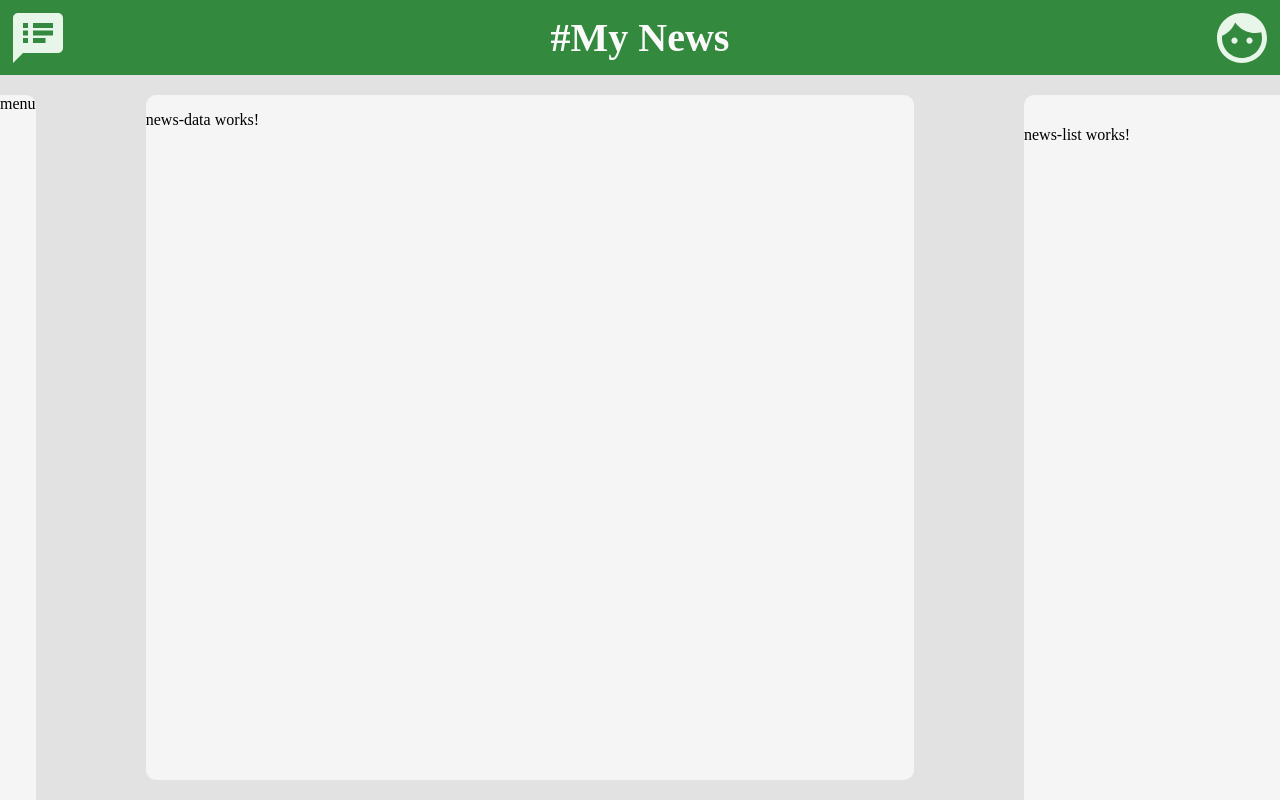
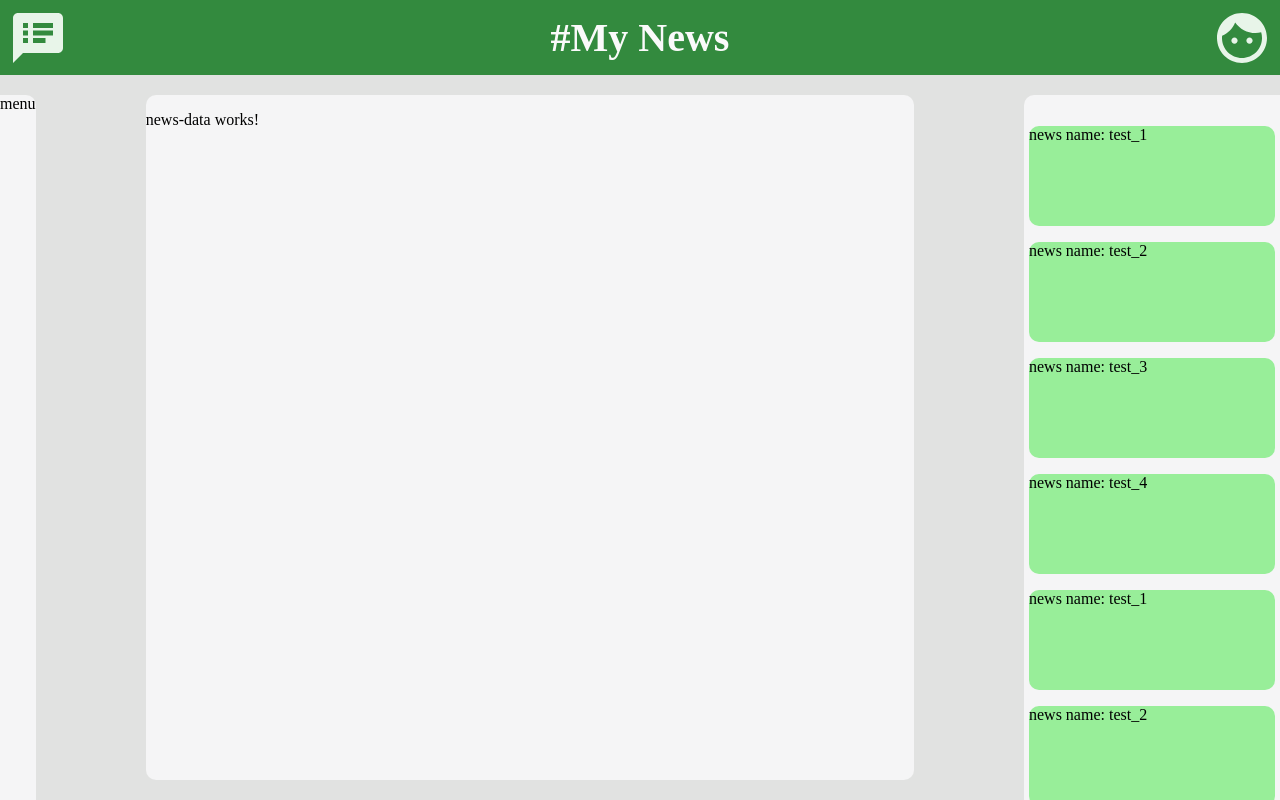
Before and after one commit to orelll/zaprogramowani_angular, an Angular app: page / in a window 1280 px wide. Built offline with nearby package versions, Linux system fonts and the light colour scheme.

Commit message:
koniec lekcji 8

```diff
--- a/src/app/app.module.ts
+++ b/src/app/app.module.ts
@@ -5,13 +5,15 @@ import { AppComponent } from './app.component';
 import { HeaderComponent } from './komponenty/header/header.component';
 import { NewsListComponent } from './komponenty/news-list/news-list.component';
 import { NewsDataComponent } from './komponenty/news-data/news-data.component';
+import { NewsDashboardComponent } from './komponenty/news-dashboard/news-dashboard.component';
 
 @NgModule({
   declarations: [
     AppComponent,
     HeaderComponent,
     NewsListComponent,
-    NewsDataComponent
+    NewsDataComponent,
+    NewsDashboardComponent
   ],
   imports: [
     BrowserModule
--- /dev/null
+++ b/src/app/komponenty/news-dashboard/news-dashboard.component.css
@@ -0,0 +1,6 @@
+.dashboard-item{
+    background-color: var(--color-primary-light);
+    margin: 5px;
+    border-radius: var(--standard-border-radius);
+    min-height: 100px;
+}
--- /dev/null
+++ b/src/app/komponenty/news-dashboard/news-dashboard.component.html
@@ -0,0 +1,3 @@
+<div class="dashboard-item">
+    <p>news name: {{ newsName }}</p>
+</div>
--- /dev/null
+++ b/src/app/komponenty/news-dashboard/news-dashboard.component.ts
@@ -0,0 +1,17 @@
+import { Component, Input, OnInit } from '@angular/core';
+
+@Component({
+  selector: 'app-news-dashboard',
+  templateUrl: './news-dashboard.component.html',
+  styleUrls: ['./news-dashboard.component.css']
+})
+export class NewsDashboardComponent implements OnInit {
+
+  @Input() newsName: string = '';
+
+  constructor() { }
+
+  ngOnInit(): void {
+  }
+
+}
--- a/src/app/komponenty/news-list/news-list.component.css
+++ b/src/app/komponenty/news-list/news-list.component.css
@@ -0,0 +1,3 @@
+ul{
+    padding: 0;
+}
--- a/src/app/komponenty/news-list/news-list.component.html
+++ b/src/app/komponenty/news-list/news-list.component.html
@@ -1 +1,5 @@
-<p>news-list works!</p>
+<div>
+    <ul *ngFor='let news of newsList'>
+        <app-news-dashboard [newsName]="news"></app-news-dashboard>
+    </ul>
+</div>
--- a/src/app/komponenty/news-list/news-list.component.ts
+++ b/src/app/komponenty/news-list/news-list.component.ts
@@ -7,6 +7,8 @@ import { Component, OnInit } from '@angular/core';
 })
 export class NewsListComponent implements OnInit {
 
+  public newsList: string[] = ['test_1', 'test_2', 'test_3', 'test_4','test_1', 'test_2', 'test_3', 'test_4','test_1', 'test_2', 'test_3', 'test_4',];
+
   constructor() { }
 
   ngOnInit(): void {
```
